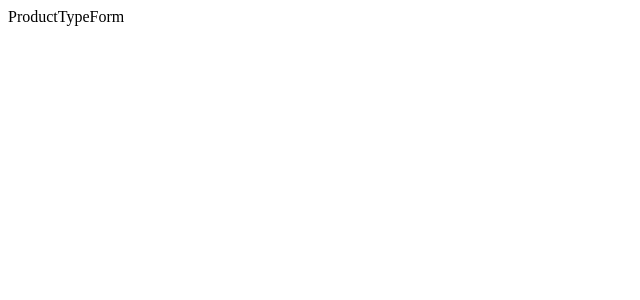
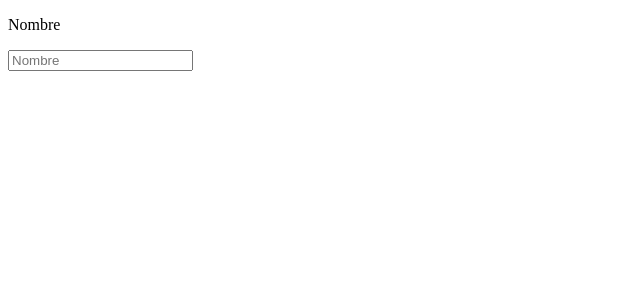
Before and after one commit to alxdrian/Store-app, a React (Create React App) app: page /products/types/new in a window 1280 px wide. Shown: the top 300 px of the page, without its empty margins (0-640 px from the left). Built offline with nearby package versions, Linux system fonts and the light colour scheme.

Commit message:
create control form component

```diff
--- a/src/App.js
+++ b/src/App.js
@@ -3,7 +3,7 @@ import { Provider } from 'react-redux';
 import { store } from './app/store';
 import Home from './pages/Home';
 import ProductTypeDetails from './pages/productType/ProductTypeDetails';
-import ProductTypeForm from './pages/productType/ProductTypeForm';
+import ProductTypeEdit from './pages/productType/ProductTypeEdit';
 
 export default function App () {
   return (
@@ -13,8 +13,8 @@ export default function App () {
           <Route path="/" element={<Home />} />
           <Route path="/products/types" element={<Home />} />
           <Route path="/products/types/:id" element={<ProductTypeDetails />} />
-          <Route path="/products/types/new" element={<ProductTypeForm />} />
-          <Route path="/products/types/edit" element={<ProductTypeForm />} />
+          <Route path="/products/types/new" element={ <ProductTypeEdit />} />
+          <Route path="/products/types/edit" element={ <ProductTypeEdit />} />
         </Routes>
       </Router>
     </Provider>
--- /dev/null
+++ b/src/common/sharedComponents/form/FormControl.js
@@ -0,0 +1,17 @@
+export default function FormControl (props) {
+  return(
+    <div className="form-control">
+      <label htmlFor={props.name}>
+        {props.children}
+      </label>
+      <input
+        type={props.type}
+        id={props.name}
+        name={props.name}
+        value={props.value}
+        placeholder={props.placeholder}
+        onChange={props.onChange}
+      />
+    </div>
+  )
+}
--- /dev/null
+++ b/src/features/productType/ProductTypeForm.js
@@ -0,0 +1,15 @@
+import FormControl from "../../common/sharedComponents/form/FormControl";
+
+export default function ProductTypeForm () {
+  return (
+    <form>
+      <FormControl
+        name={'name'}
+        type={'text'}
+        placeholder={'Nombre'}
+      >
+        <p className="content-lg">Nombre</p>
+      </FormControl>
+    </form>
+  )
+}
--- a/src/features/productType/productTypeSlice.js
+++ b/src/features/productType/productTypeSlice.js
@@ -4,7 +4,8 @@ import { getAllProductTypes } from '../../api/productTypeApi';
 const initialState = {
   productTypes: {
     list: [],
-    status: { idle: true }
+    status: { idle: true },
+    selected: {}
   }
 }
 
--- /dev/null
+++ b/src/pages/productType/ProductTypeEdit.js
@@ -0,0 +1,9 @@
+import ProductTypeForm from "../../features/productType/ProductTypeForm";
+
+export default function ProductTypeEdit () {
+  return (
+    <div>
+      <ProductTypeForm />
+    </div>
+  )
+}
--- a/src/pages/productType/ProductTypeForm.js
+++ /dev/null
@@ -1,7 +0,0 @@
-export default function ProductTypeForm () {
-  return (
-    <div>
-      ProductTypeForm
-    </div>
-  )
-}
```
